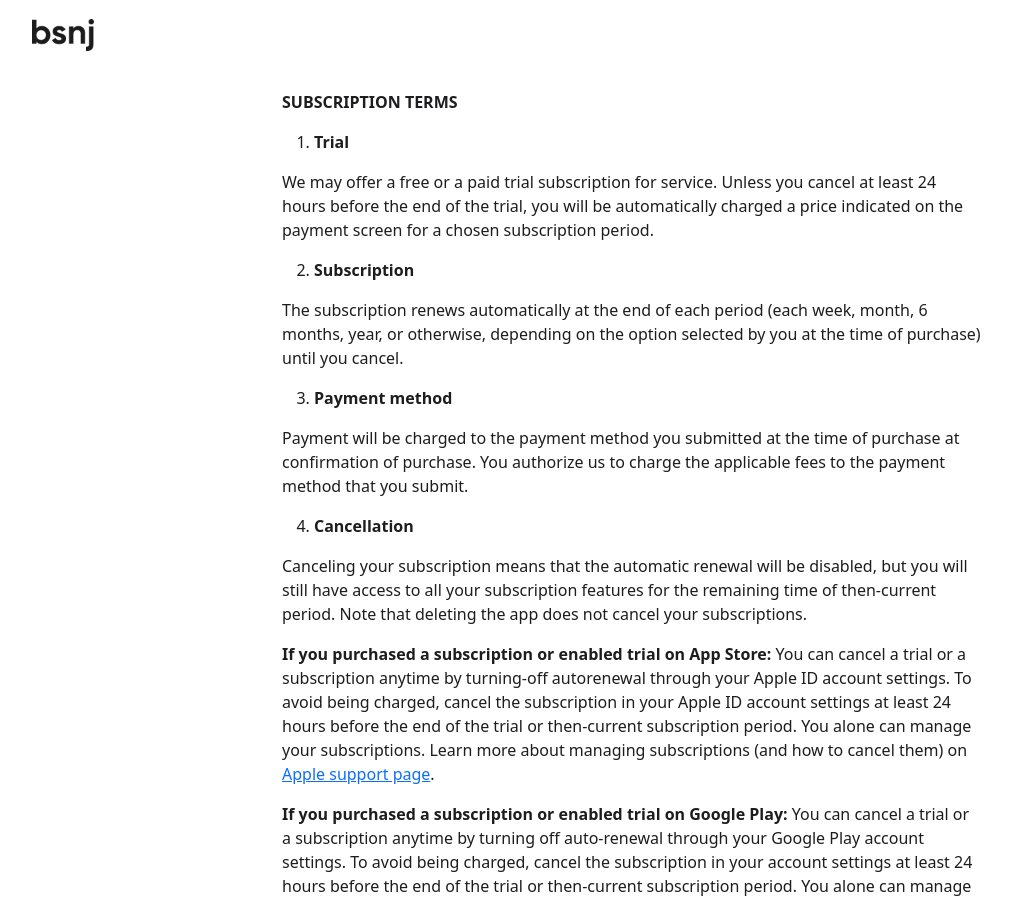
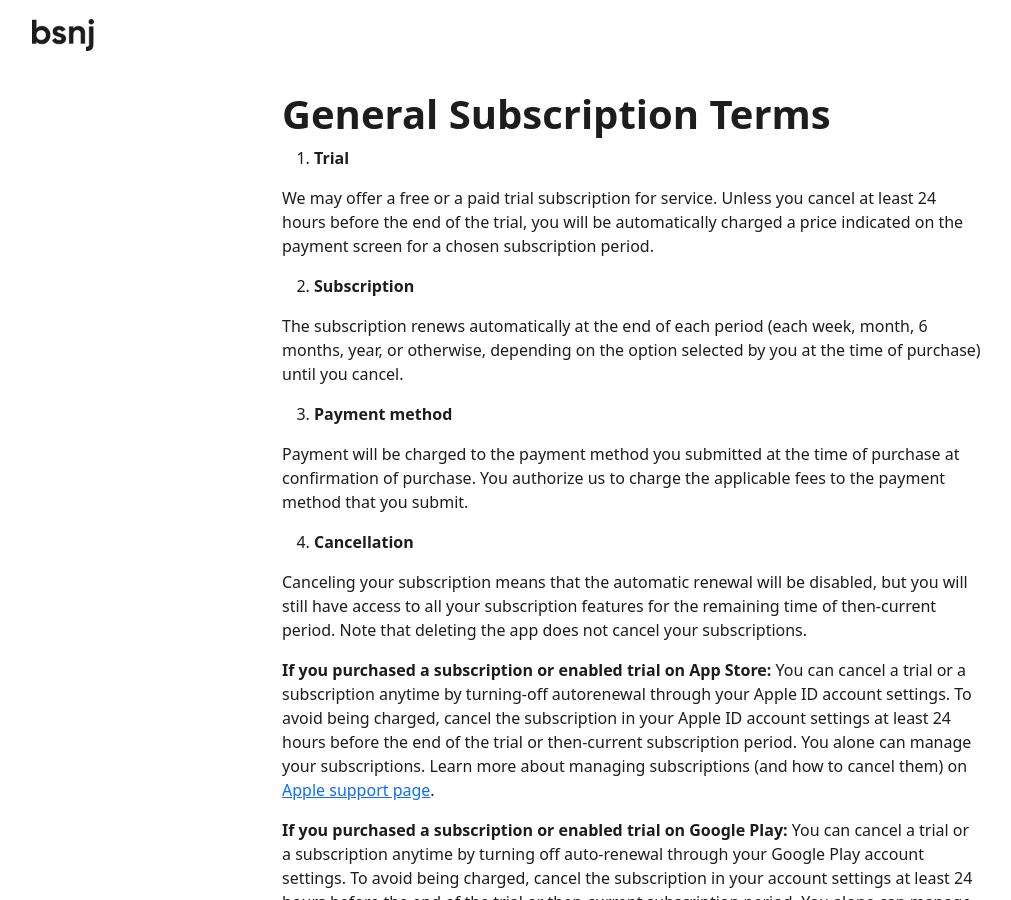
Before and after one commit to basenjiapps/basenjiapps.github.io, a Jekyll site: the page built from docs/subscription_terms.html, in a window 1280 px wide and 900 px high. Shown: the whole window, without its empty margins (8-1019 px from the left). Built offline with Jekyll 4.4.1, drawn with Linux system fonts in a browser that asks for light colours.

Commit message:
Updated titles for docs: terms, policy, subs

```diff
--- a/docs/privacy_policy.html
+++ b/docs/privacy_policy.html
@@ -77,6 +77,8 @@ title: Privacy Policy
 </style>
 
 <div class="wrapper" data-customstyle="yes">
+<h1><strong>Privacy Policy</strong></h1>
+
 <p>This Privacy Policy explains what personal data is collected when you use Breeze: Start Self-Discovery mobile application (the <strong>App</strong>), the website located at: <a href="https://breeze-wellbeing.com" target="_blank" rel="noreferrer noopener">https://breeze-wellbeing.com</a> (the <strong>Website</strong>), the related services and products (together with the App and Website, the <strong>Service</strong>), how such personal data will be processed.</p>
 
 
--- a/docs/subscription_terms.html
+++ b/docs/subscription_terms.html
@@ -4,7 +4,7 @@ title: Subscription Terms
 ---
 
 <div data-customstyle="yes">
-  <p><strong>SUBSCRIPTION TERMS</strong>&nbsp;</p>
+  <h1><strong>General Subscription Terms</strong></h1>
 
   <ol start="1">
     <li><strong>Trial</strong>&nbsp;</li>
--- a/docs/terms_of_use.html
+++ b/docs/terms_of_use.html
@@ -4,6 +4,8 @@ title: Terms of Use
 ---
 
 <div data-customstyle="yes">
+<h1><strong>Terms and Conditions of Use</strong></h1>
+
 <p><strong>The service may offer subscriptions that automatically renew</strong>. Please read these Terms and Conditions of Use carefully before starting a trial or completing a purchase for auto-renewing subscription service. <strong>To avoid being charged</strong> you must <a href="https://breeze-wellbeing.com/cancel-subscription/login/"><strong>affirmatively cancel</strong> a subscription</a> or a trial <strong>at least 24 hours before the end of the trial or the current subscription period</strong>.&nbsp;</p>
 
 
```
